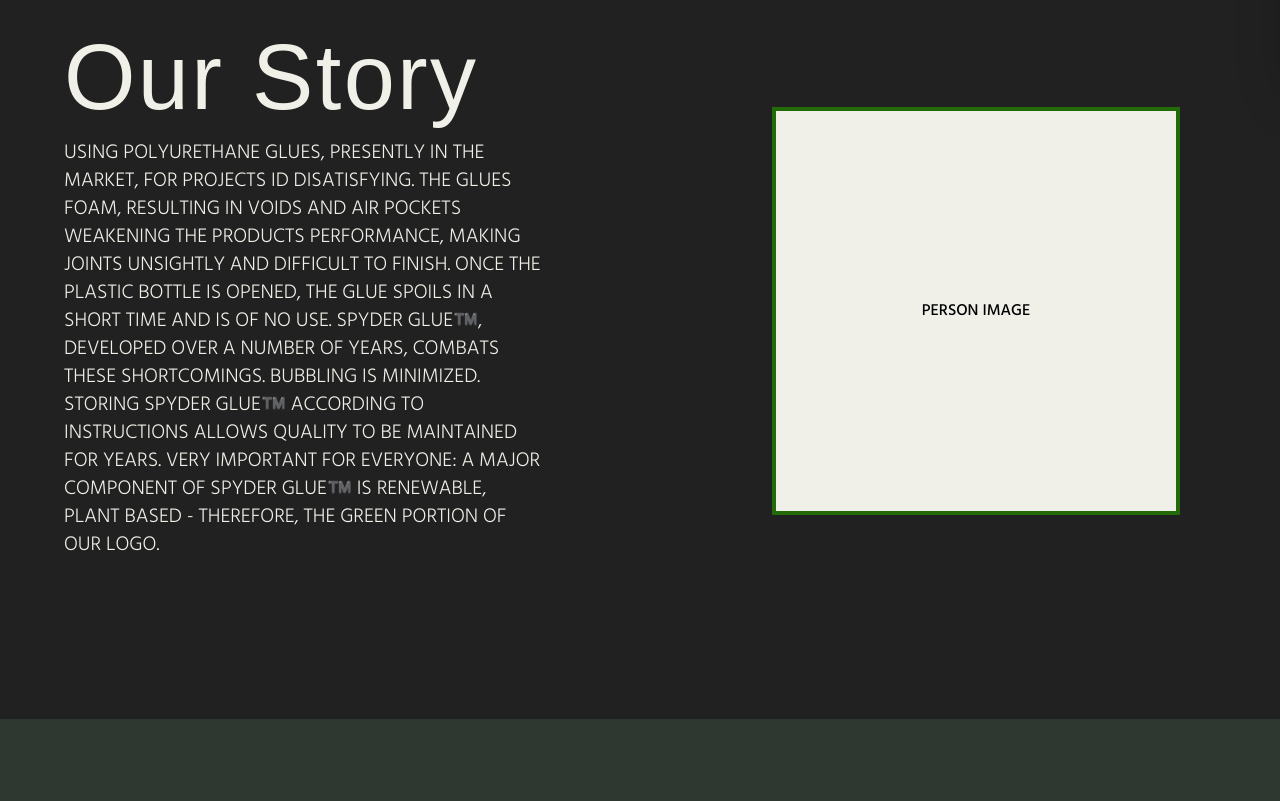
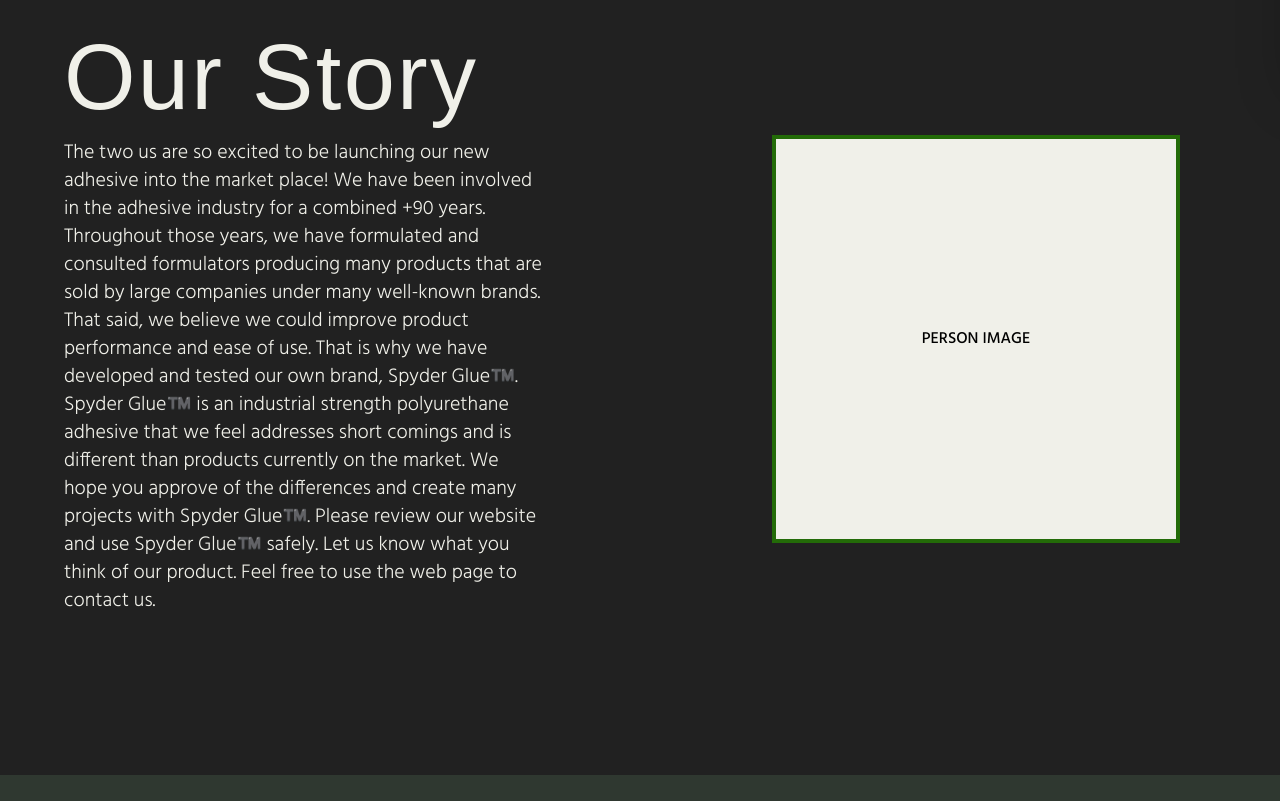
Before and after one commit to nsiebenaller/spyder-glue, a Next.js app: page / in a window 1280 px wide. Shown: the part 720-1521 px from the top of the page. Built offline with nearby package versions, Linux system fonts and the light colour scheme; a web font is replaced by a local one.

Commit message:
chore: update our-story and product copy

```diff
--- a/components/OurStory.tsx
+++ b/components/OurStory.tsx
@@ -31,16 +31,19 @@ const OurStoryContent = () => {
     >
       <H2>Our Story</H2>
       <p className="mb-8 mt-4 text-xl font-light">
-        USING POLYURETHANE GLUES, PRESENTLY IN THE MARKET, FOR PROJECTS ID
-        DISATISFYING. THE GLUES FOAM, RESULTING IN VOIDS AND AIR POCKETS
-        WEAKENING THE PRODUCTS PERFORMANCE, MAKING JOINTS UNSIGHTLY AND
-        DIFFICULT TO FINISH. ONCE THE PLASTIC BOTTLE IS OPENED, THE GLUE SPOILS
-        IN A SHORT TIME AND IS OF NO USE. SPYDER GLUE™️, DEVELOPED OVER A NUMBER
-        OF YEARS, COMBATS THESE SHORTCOMINGS. BUBBLING IS MINIMIZED. STORING
-        SPYDER GLUE™️ ACCORDING TO INSTRUCTIONS ALLOWS QUALITY TO BE MAINTAINED
-        FOR YEARS. VERY IMPORTANT FOR EVERYONE: A MAJOR COMPONENT OF SPYDER
-        GLUE™️ IS RENEWABLE, PLANT BASED - THEREFORE, THE GREEN PORTION OF OUR
-        LOGO.
+        The two us are so excited to be launching our new adhesive into the
+        market place! We have been involved in the adhesive industry for a
+        combined +90 years. Throughout those years, we have formulated and
+        consulted formulators producing many products that are sold by large
+        companies under many well-known brands. That said, we believe we could
+        improve product performance and ease of use. That is why we have
+        developed and tested our own brand, Spyder Glue™️. Spyder Glue™️ is an
+        industrial strength polyurethane adhesive that we feel addresses short
+        comings and is different than products currently on the market. We hope
+        you approve of the differences and create many projects with Spyder
+        Glue™️. Please review our website and use Spyder Glue™️ safely. Let us
+        know what you think of our product. Feel free to use the web page to
+        contact us.
       </p>
     </div>
   );
```
